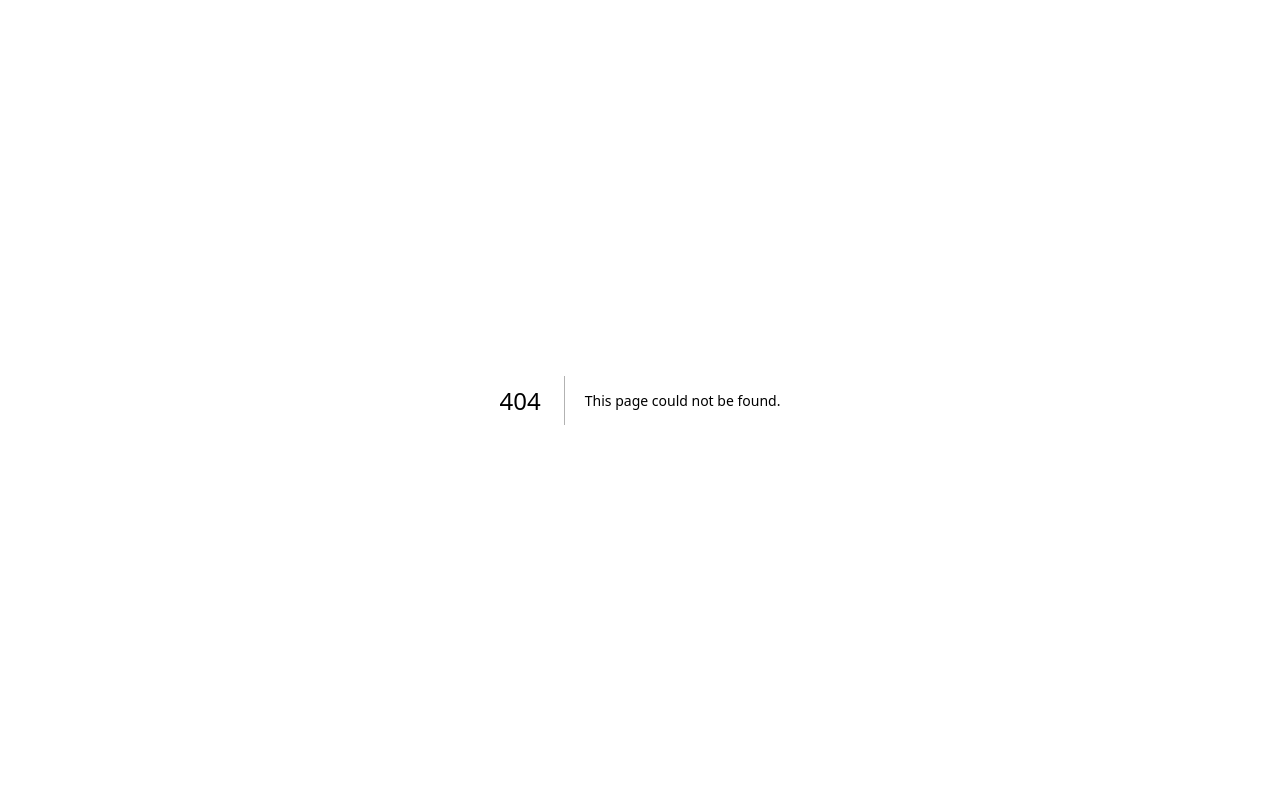
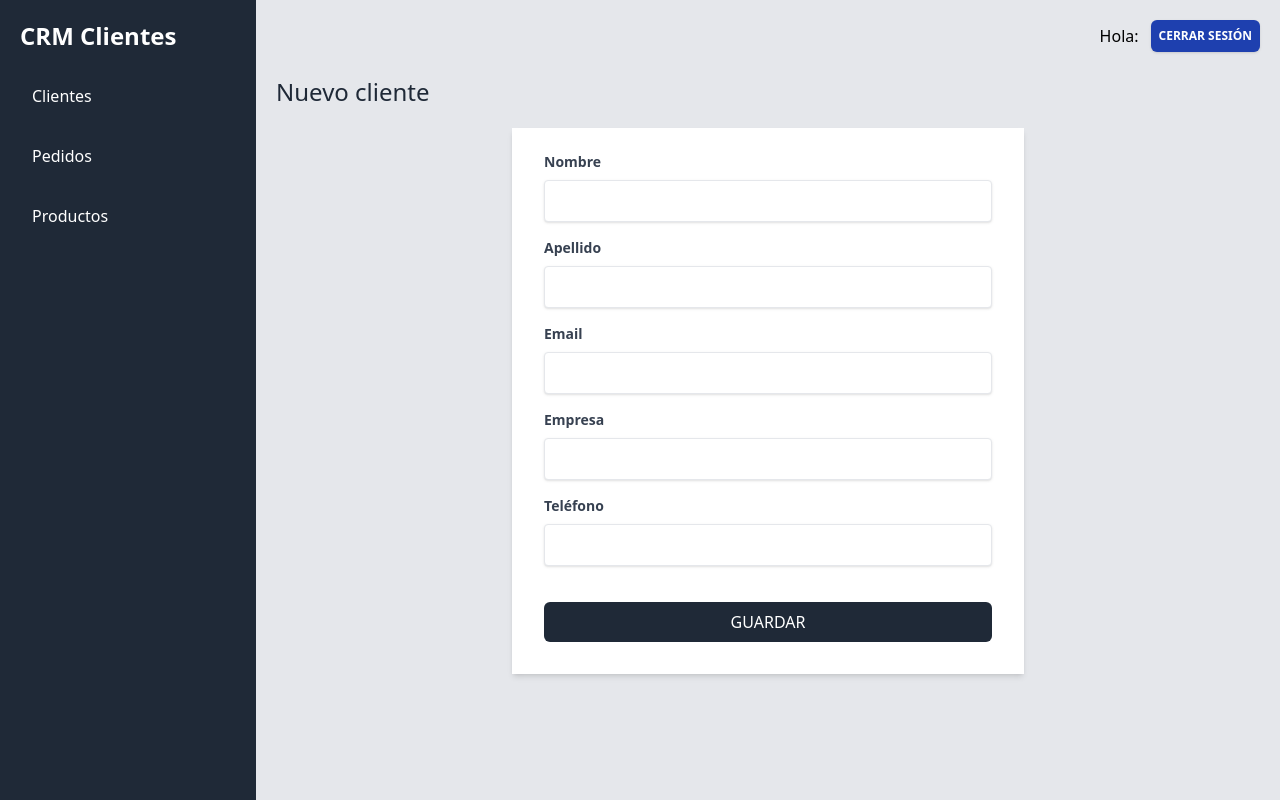
Before and after one commit to jonatanare/crm-graphql-client, a Next.js app: page /clientes/nuevo in a window 1280 px wide. Before the commit this address had no page. Built offline with nearby package versions, Linux system fonts and the light colour scheme; sample sign-in values are in the browser's storage.

Commit message:
Create login, registro page, create new client

```diff
--- a/components/Layout.js
+++ b/components/Layout.js
@@ -3,6 +3,7 @@ import Script from 'next/script'
 import React from 'react'
 import Sidebar from './Sidebar'
 import { useRouter } from 'next/router'
+import Nav from './Nav'
 
 export default function Layout ({ children, title }) {
   const router = useRouter()
@@ -25,6 +26,7 @@ export default function Layout ({ children, title }) {
                   <div className='flex min-h-screen'>
                     <Sidebar />
                     <main className='sm:w-2/3 xl:w-4/5 sm:min-h-screen p-5'>
+                      <Nav />
                       {children}
                     </main>
                   </div>
--- /dev/null
+++ b/components/Nav.js
@@ -0,0 +1,51 @@
+import React from 'react'
+import { useQuery, gql } from '@apollo/client'
+import { useRouter } from 'next/router'
+import { deleteToken, getToken } from '../lib/sessionStorage'
+
+const OBTENER_USUARIO = gql`
+    query ObtenerUsuario {
+        obtenerUsuario {
+        id
+        nombre
+        apellido
+        email
+        }
+    }
+`
+
+export default function Nav () {
+  const router = useRouter()
+  // Obtener usuario
+  const { data, error, loading } = useQuery(OBTENER_USUARIO)
+
+  if (loading) return null
+
+  if (!getToken()) {
+    router.push('/login')
+    return
+  }
+
+  const cerrarSession = () => {
+    deleteToken()
+    router.push('/login')
+  }
+  return (
+    <>
+      <div className='flex justify-end mb-6'>
+        {
+                !loading
+                  ? (
+                    <p className='mr-2 p-1'>Hola: <strong>{data?.obtenerUsuario?.nombre}</strong></p>
+                    )
+                  : (
+                    <div className='animate-pulse flex space-x-4'>
+                      <div class='h-2 bg-slate-700 rounded' />
+                    </div>
+                    )
+            }
+        <button type='button' className='bg-blue-800 w-full sm:w-auto font-bold uppercase text-xs rounded-md py-1 px-2 text-white shadow' onClick={() => cerrarSession()}>Cerrar Sesión</button>
+      </div>
+    </>
+  )
+}
--- a/config/apollo.js
+++ b/config/apollo.js
@@ -7,7 +7,6 @@ const httpLink = createHttpLink({
 })
 
 const authLink = setContext((_, { headers }) => {
-
   // Obtener el token alamcenado
   const token = getToken()
   return {
@@ -21,7 +20,7 @@ const authLink = setContext((_, { headers }) => {
 const client = new ApolloClient({
   connectToDevTools: true,
   cache: new InMemoryCache(),
-    link: authLink.concat( httpLink )
+  link: authLink.concat(httpLink)
 })
 
 export default client
--- a/lib/sessionStorage.js
+++ b/lib/sessionStorage.js
@@ -1,14 +1,14 @@
 function setToken (token) {
-    sessionStorage.setItem('authToken',  token)
+  sessionStorage.setItem('authToken', token)
 }
 
 function getToken () {
-    if(typeof window !== 'undefined') {
+  if (typeof window !== 'undefined') {
     return sessionStorage.getItem('authToken')
   }
 }
 
-function deleteToken() {
+function deleteToken () {
   sessionStorage.removeItem('authToken')
 }
 
--- a/pages/_app.js
+++ b/pages/_app.js
@@ -1,5 +1,5 @@
-import { ApolloProvider } from "@apollo/client"
-import client from "../config/apollo"
+import { ApolloProvider } from '@apollo/client'
+import client from '../config/apollo'
 
 function MyApp ({ Component, pageProps }) {
   return (
--- /dev/null
+++ b/pages/clientes/nuevo.js
@@ -0,0 +1,128 @@
+import React from 'react'
+import Layout from '../../components/Layout'
+import { useFormik } from 'formik'
+import * as Yup from 'yup'
+import { gql, useMutation } from '@apollo/client'
+import { useRouter } from 'next/router'
+import toast, { Toaster } from 'react-hot-toast'
+
+
+const NUEVO_CLIENTE = gql`
+    mutation NuevoCliente($input: ClienteInput) {
+        nuevoCliente(input: $input) {
+        id
+        nombre
+        apellido
+        email
+        telefono
+        }
+    }
+`
+
+export default function Nuevo () {
+    const router = useRouter()
+
+    // Muation para crear nuevo cliente
+    const [ nuevoCliente ] = useMutation(NUEVO_CLIENTE)
+    const formik = useFormik({
+        initialValues: {
+            nombre: '',
+            apellido: '',
+            email: '',
+            telefono: '',
+            empresa: ''
+        },
+        validationSchema: Yup.object({
+            nombre: Yup.string().required('El nombre es obligatorio'),
+            apellido: Yup.string().required('El apellido es obligatorio'),
+            email: Yup.string().email('el email no es válido').required('El email es obligatorio'),
+            telefono: Yup.string().required('el teléfono es obligatorio'),
+            empresa: Yup.string().required('La empresa es obligatoria')
+        }),
+        onSubmit: async valores => {
+          const { nombre, apellido, email, telefono, empresa } = valores
+            try {
+
+              const { data } = await nuevoCliente({
+                variables: {
+                  input: {
+                    nombre,
+                    apellido,
+                    email,
+                    telefono,
+                    empresa
+                  }
+                }
+              })
+
+              if(data) {
+                toast.success(`El cliente ${nombre} se registro correctamente`)
+                formik.resetForm()
+                router.push('/')
+              }
+
+            } catch (error) {
+                toast.error(error.message)
+            }
+        }
+    })
+  return (
+    <Layout>
+      <Toaster />
+      <h1 className='text-2xl text-gray-800 font-light'>Nuevo cliente</h1>
+      <div className='flex justify-center mt-5'>
+        <div className='w-full max-w-lg'>
+          <form className='bg-white shadow-md px-8 pt-6 pb-8 mb-4' onSubmit={formik.handleSubmit}>
+            <div className='mb-4'>
+              <label htmlFor='nombre' className='block text-gray-700 text-sm font-bold mb-2'>Nombre</label>
+              <input type='text' name='nombre' id='nombre' className='shadow appearance-none border rounded w-full py-2 px-3 text-gray-700' value={formik.values.nombre} onChange={formik.handleChange} onBlur={formik.handleBlur} />
+              {
+                formik.touched.nombre && formik.errors.nombre && (
+                  <small className='text-red-500'>{formik.errors.nombre}</small>
+                )
+              }
+            </div>
+            <div className='mb-4'>
+              <label htmlFor='apellido' className='block text-gray-700 text-sm font-bold mb-2'>Apellido</label>
+              <input type='text' name='apellido' id='apellido' className='shadow appearance-none border rounded w-full py-2 px-3 text-gray-700' value={formik.values.apellido} onChange={formik.handleChange} onBlur={formik.handleBlur} />
+              {
+                formik.touched.apellido && formik.errors.apellido && (
+                  <small className='text-red-500'>{formik.errors.apellido}</small>
+                )
+              }
+            </div>
+            <div className='mb-4'>
+              <label htmlFor='email' className='block text-gray-700 text-sm font-bold mb-2'>Email</label>
+              <input type='email' name='email' id='email' className='shadow appearance-none border rounded w-full py-2 px-3 text-gray-700' value={formik.values.email} onChange={formik.handleChange} onBlur={formik.handleBlur} />
+              {
+                formik.touched.email && formik.errors.email && (
+                  <small className="text-red-500">{formik.errors.email}</small>
+                )
+              }
+            </div>
+            <div className='mb-4'>
+              <label htmlFor='empresa' className='block text-gray-700 text-sm font-bold mb-2'>Empresa</label>
+              <input type='text' name='empresa' id='empresa' className='shadow appearance-none border rounded w-full py-2 px-3 text-gray-700' value={formik.values.empresa} onChange={formik.handleChange} onBlur={formik.handleBlur} />
+              {
+                formik.touched.empresa && formik.errors.empresa && (
+                  <small className="text-red-500">{formik.errors.empresa}</small>
+                )
+              }
+            </div>
+            <div className='mb-4'>
+              <label htmlFor='telefono' className='block text-gray-700 text-sm font-bold mb-2'>Teléfono</label>
+              <input type='tel' name='telefono' id='telefono' className='shadow appearance-none border rounded w-full py-2 px-3 text-gray-700' value={formik.values.telefono} onChange={formik.handleChange} onBlur={formik.handleBlur} />
+              {
+                formik.touched.telefono && formik.errors.telefono && (
+                  <small className="text-red-500">{formik.errors.telefono}</small>
+                )
+              }
+            </div>
+
+            <button className='bg-gray-800 w-full mt-5 p-2 text-white uppercase hover:bg-gray-700 rounded-md'>Guardar</button>
+          </form>
+        </div>
+      </div>
+    </Layout>
+  )
+}
```
Also changed, not shown: pages/index.js (+51 -3 lines), pages/login.js (+3 -5 lines), pages/registro.js (+4 -4 lines). Lines whose indentation alone changed are shown as unchanged.
